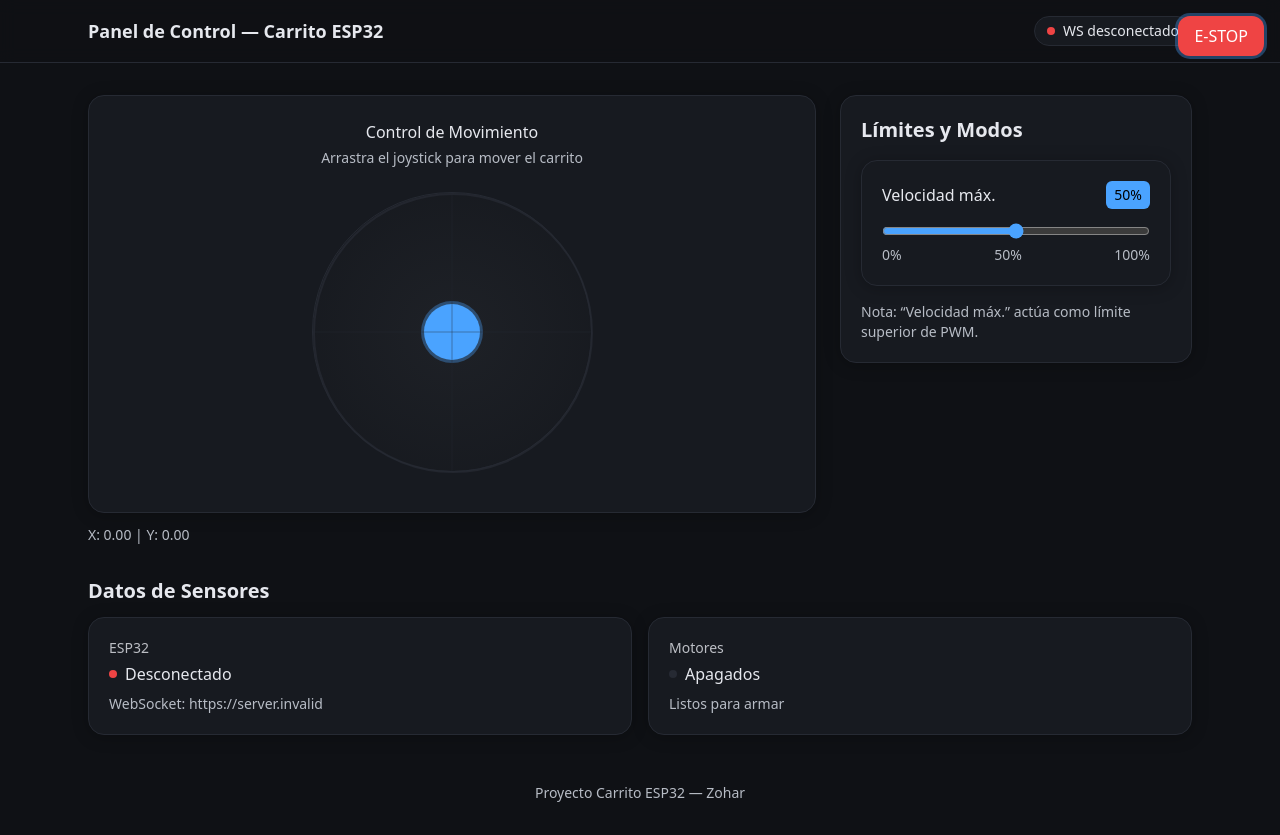
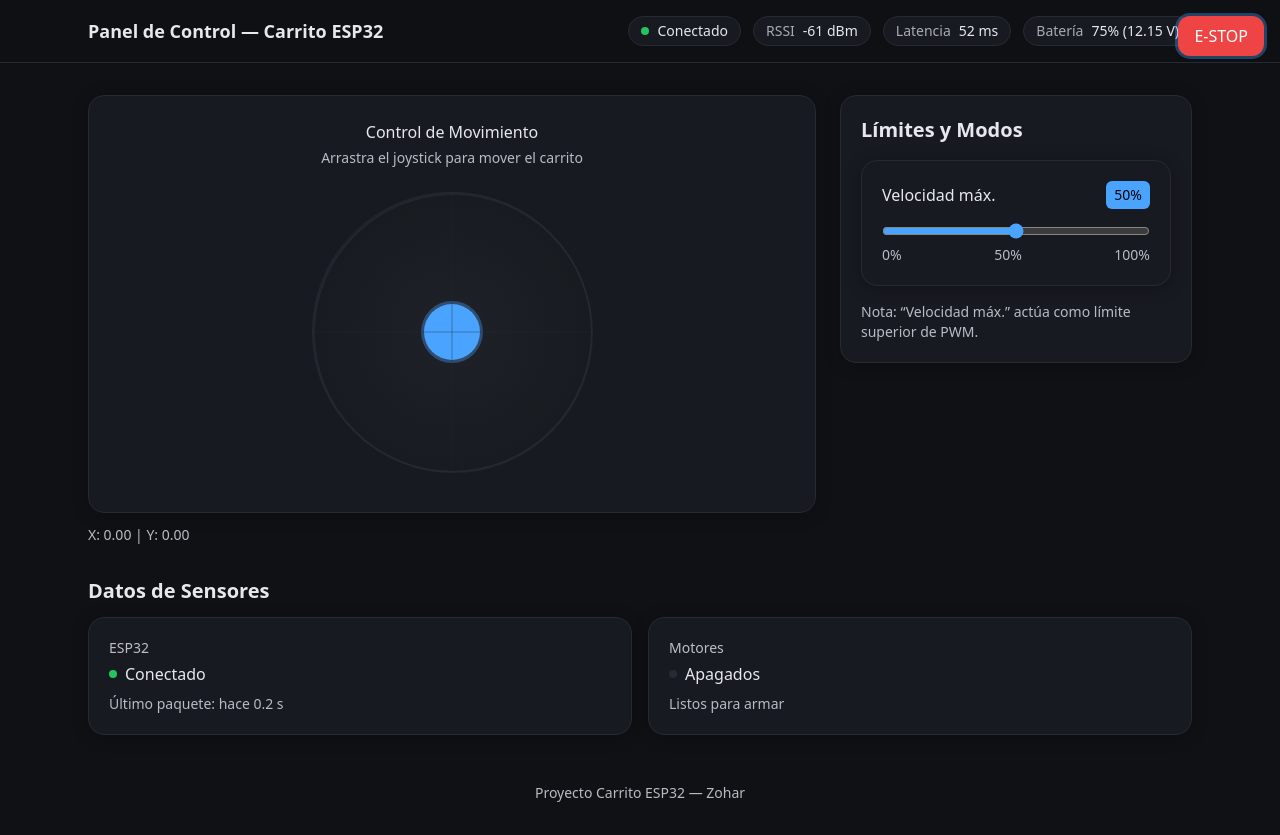
Before and after one commit to ZoharGarcia/Panel_de_Control_Carro_ESP32, a React (Vite) app: page / in a window 1280 px wide. Built offline with nearby package versions, Linux system fonts and the light colour scheme; no server answers.

Commit message:
Remove WebSocket logic and simplify joystick handling
Refactor App component to remove WebSocket connection logic and update joystick handling.

```diff
--- a/src/App.tsx
+++ b/src/App.tsx
@@ -1,11 +1,88 @@
-import { useEffect, useRef, useState } from 'react'
 import Joystick from './components/Joystick'
 import Slider from './components/Slider'
 import StatusChips from './components/StatusChips'
 import EStopButton from './components/EStopButton'
+import { useRef, useState } from 'react'
+
+export default function App() {
+  const [maxSpeed, setMaxSpeed] = useState(50)
+  const xRef = useRef(0)
+  const yRef = useRef(0)
+
+  // Solo actualiza valores en pantalla (sin WS)
+  const onJoy = (norm:{x:number;y:number}) => {
+    xRef.current = norm.x
+    yRef.current = norm.y
+  }
+
+  return (
+    <div className="min-h-screen">
+      <EStopButton />
+
+      <header className="sticky top-0 z-40 backdrop-blur bg-bg/80 border-b border-cardBorder">
+        <div className="max-w-6xl mx-auto px-6 py-4 flex items-center justify-between">
+          <div className="text-lg font-semibold">Panel de Control — Carrito ESP32</div>
+          <StatusChips />
+        </div>
+      </header>
+
+      <main className="max-w-6xl mx-auto px-6 py-8">
+        <div className="grid grid-cols-1 lg:grid-cols-3 gap-6">
+          <div className="lg:col-span-2">
+            <Joystick onChange={(norm)=>onJoy(norm)} />
+            <div className="mt-3 text-sm text-textMuted">
+              X: {xRef.current.toFixed(2)} | Y: {yRef.current.toFixed(2)}
+            </div>
+          </div>
+          <div className="lg:col-span-1">
+            <div className="card p-5">
+              <div className="title mb-4">Límites y Modos</div>
+              <Slider label="Velocidad máx." value={maxSpeed} onChange={setMaxSpeed} />
+              <div className="mt-4 text-sm text-textMuted">
+                Nota: “Velocidad máx.” actúa como límite superior de PWM.
+              </div>
+            </div>
+          </div>
+        </div>
+
+        <section className="mt-8">
+          <div className="title mb-3">Datos de Sensores</div>
+          <div className="grid grid-cols-1 md:grid-cols-2 gap-4">
+            <div className="card p-5">
+              <div className="text-sm opacity-80 mb-1">ESP32</div>
+              <div className="flex items-center gap-2">
+                <span className="w-2 h-2 rounded-full bg-success"></span>
+                <span>Conectado</span>
+              </div>
+              <div className="mt-2 text-sm text-textMuted">Último paquete: hace 0.2 s</div>
+            </div>
+            <div className="card p-5">
+              <div className="text-sm opacity-80 mb-1">Motores</div>
+              <div className="flex items-center gap-2">
+                <span className="w-2 h-2 rounded-full bg-cardBorder"></span>
+                <span>Apagados</span>
+              </div>
+              <div className="mt-2 text-sm text-textMuted">Listos para armar</div>
+            </div>
+          </div>
+        </section>
+
+        <footer className="mt-12 text-center text-sm text-textMuted">
+          Proyecto Carrito ESP32 — Zohar
+        </footer>
+      </main>
+    </div>
+  )
+}
+
+/*
+Este codigo se usara ya al momento de conectar con la esp32
+
+// Importar y configurar el cliente WS:
+import { useEffect, useRef, useState } from 'react'
 import { WSClient } from './services/ws'
 
-const WS_URL = (import.meta as any).env?.VITE_WS_URL || 'ws://esp32car.local:81' // AJUSTAR IP
+const WS_URL = (import.meta as any).env?.VITE_WS_URL || 'ws://esp32car.local:81'
 
 export default function App() {
   const [maxSpeed, setMaxSpeed] = useState(50)
@@ -28,84 +105,18 @@ export default function App() {
     wsRef.current?.send({ type: 'cmd', x, y, max })
   }
 
-  const onJoy = (norm: { x: number; y: number }) => {
+  const onJoy = (norm:{x:number;y:number}) => {
     xRef.current = norm.x
     yRef.current = norm.y
     sendCmd(norm.x, norm.y, maxSpeed)
   }
 
-  const onStop = () => {
-    // E-STOP: envía STOP (ideal: 3 veces si quieres redundancia)
-    wsRef.current?.send({ type: 'STOP' })
-  }
-  const onRearm = () => {
-    wsRef.current?.send({ type: 'ARM' })
-  }
+  // Para el E-STOP
+  const onStop = () => wsRef.current?.send({ type:'STOP' })
+  const onRearm = () => wsRef.current?.send({ type:'ARM' })
 
-  return (
-    <div className="min-h-screen">
-      {/* pásale callbacks al E-STOP */}
-      <EStopButton onStop={onStop} onRearm={onRearm} />
+  // EStopButton:
+  <EStopButton onStop={onStop} onRearm={onRearm} />
+}
 
-      <header className="sticky top-0 z-40 backdrop-blur bg-bg/80 border-b border-cardBorder">
-        <div className="max-w-6xl mx-auto px-6 py-4 flex items-center justify-between">
-          <div className="text-lg font-semibold">Panel de Control — Carrito ESP32</div>
-          {/* Si quieres reflejar el estado real del WS en tus chips,
-              puedes sustituir StatusChips por un chip simple temporal */}
-          <div className="flex items-center gap-3">
-            <span className="chip">
-              <span className={`w-2 h-2 rounded-full ${wsConnected ? 'bg-success' : 'bg-danger'}`} />
-              <span>{wsConnected ? 'WS conectado' : 'WS desconectado'}</span>
-            </span>
-          </div>
-        </div>
-      </header>
-
-      <main className="max-w-6xl mx-auto px-6 py-8">
-        <div className="grid grid-cols-1 lg:grid-cols-3 gap-6">
-          <div className="lg:col-span-2">
-            <Joystick onChange={onJoy} />
-            <div className="mt-3 text-sm text-textMuted">
-              X: {xRef.current.toFixed(2)} | Y: {yRef.current.toFixed(2)}
-            </div>
-          </div>
-          <div className="lg:col-span-1">
-            <div className="card p-5">
-              <div className="title mb-4">Límites y Modos</div>
-              <Slider label="Velocidad máx." value={maxSpeed} onChange={setMaxSpeed} />
-              <div className="mt-4 text-sm text-textMuted">
-                Nota: “Velocidad máx.” actúa como límite superior de PWM.
-              </div>
-            </div>
-          </div>
-        </div>
-
-        <section className="mt-8">
-          <div className="title mb-3">Datos de Sensores</div>
-          <div className="grid grid-cols-1 md:grid-cols-2 gap-4">
-            <div className="card p-5">
-              <div className="text-sm opacity-80 mb-1">ESP32</div>
-              <div className="flex items-center gap-2">
-                <span className={`w-2 h-2 rounded-full ${wsConnected ? 'bg-success' : 'bg-danger'}`}></span>
-                <span>{wsConnected ? 'Conectado' : 'Desconectado'}</span>
-              </div>
-              <div className="mt-2 text-sm text-textMuted">WebSocket: {WS_URL}</div>
-            </div>
-            <div className="card p-5">
-              <div className="text-sm opacity-80 mb-1">Motores</div>
-              <div className="flex items-center gap-2">
-                <span className="w-2 h-2 rounded-full bg-cardBorder"></span>
-                <span>Apagados</span>
-              </div>
-              <div className="mt-2 text-sm text-textMuted">Listos para armar</div>
-            </div>
-          </div>
-        </section>
-
-        <footer className="mt-12 text-center text-sm text-textMuted">
-          Proyecto Carrito ESP32 — Zohar
-        </footer>
-      </main>
-    </div>
-  )
-}
+*/
```
